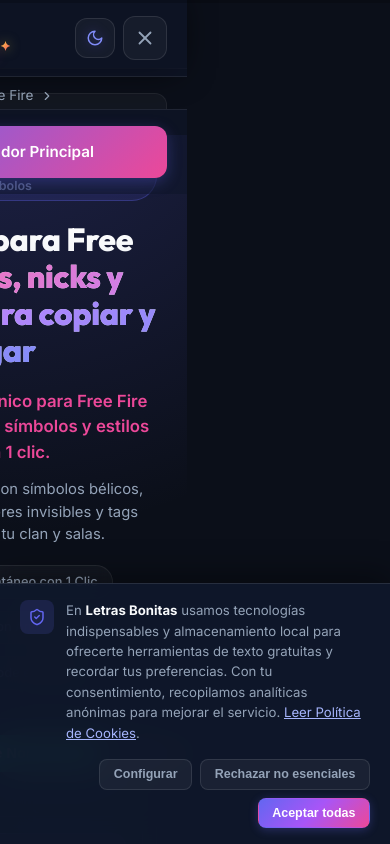
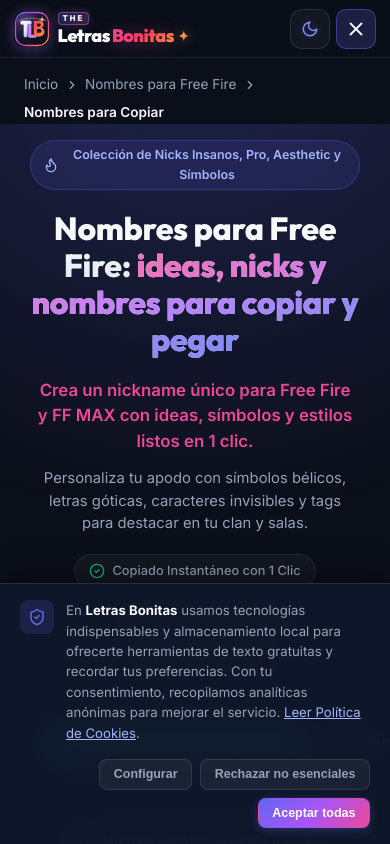
Before and after one commit to sajidrauf07/Fontwebsite, a Next.js app: page /nombres-para-free-fire/nombres in a window 390 px wide. Both pictures are taken after a click on the button 344 px from the left and 34 px from the top of the page. Shown: the top 844 px of the page. Built offline with nearby package versions, Linux system fonts and the light colour scheme.

Commit message:
fix(header): optimize mobile header and navigation responsiveness across all viewports

```diff
--- a/src/components/layout/Header.tsx
+++ b/src/components/layout/Header.tsx
@@ -1,12 +1,13 @@
 'use client';
 
-import React, { useState, useEffect, useRef } from 'react';
+import React, { useState, useEffect, useRef, useCallback } from 'react';
 import Link from 'next/link';
 import { usePathname } from 'next/navigation';
 import {
   Sparkles,
   ChevronDown,
   Menu,
+  X,
   Compass,
   ArrowRight,
   Check
@@ -27,13 +28,17 @@ export const Header: React.FC = () => {
   const headerRef = useRef<HTMLElement>(null);
   const hoverTimeoutRef = useRef<NodeJS.Timeout | null>(null);
 
-  // Close dropdown on route change
+  const closeMobileMenu = useCallback(() => {
+    setMobileMenuOpen(false);
+  }, []);
+
+  // Close dropdown and mobile menu on route change
   useEffect(() => {
     setActiveDropdown(null);
     setMobileMenuOpen(false);
   }, [pathname]);
 
-  // Click outside to close dropdown
+  // Click outside to close desktop dropdown
   useEffect(() => {
     const handleClickOutside = (event: MouseEvent) => {
       if (headerRef.current && !headerRef.current.contains(event.target as Node)) {
@@ -44,19 +49,32 @@ export const Header: React.FC = () => {
     return () => document.removeEventListener('mousedown', handleClickOutside);
   }, []);
 
-  // Escape key to close dropdown
+  // Escape key to close desktop dropdown and mobile menu
   useEffect(() => {
     const handleKeyDown = (e: KeyboardEvent) => {
       if (e.key === 'Escape') {
         setActiveDropdown(null);
+        setMobileMenuOpen(false);
       }
     };
     window.addEventListener('keydown', handleKeyDown);
     return () => window.removeEventListener('keydown', handleKeyDown);
   }, []);
 
+  // Automatically close mobile menu when viewport reaches desktop breakpoint (>= 1024px)
+  useEffect(() => {
+    const handleResize = () => {
+      if (window.innerWidth >= 1024) {
+        setMobileMenuOpen(false);
+      }
+    };
+    window.addEventListener('resize', handleResize);
+    return () => window.removeEventListener('resize', handleResize);
+  }, []);
+
   // Desktop Hover handlers with grace delay
   const handleMouseEnter = (siloId: string) => {
+    if (window.innerWidth < 1024) return;
     if (hoverTimeoutRef.current) {
       clearTimeout(hoverTimeoutRef.current);
       hoverTimeoutRef.current = null;
@@ -81,11 +99,16 @@ export const Header: React.FC = () => {
     setActiveDropdown(prev => (prev === siloId ? null : siloId));
   };
 
+  const toggleMobileMenu = () => {
+    setActiveDropdown(null);
+    setMobileMenuOpen(prev => !prev);
+  };
+
   return (
-    <header className="site-header" ref={headerRef}>
+    <header className={`site-header ${mobileMenuOpen ? 'mobile-menu-active' : ''}`} ref={headerRef}>
       <div className="header-container">
         {/* Brand / Logo: TLB Monogram + The Letras Bonitas */}
-        <BrandLogo />
+        <BrandLogo onClick={() => setMobileMenuOpen(false)} />
 
         {/* Desktop Navigation */}
         <nav className="desktop-silo-nav" aria-label="Navegación principal">
@@ -209,28 +232,31 @@ export const Header: React.FC = () => {
         <div className="header-right-actions">
           <ThemeToggle />
 
+          {/* Desktop Only CTA */}
           <a href="/#generador" className="header-cta-btn">
             <Compass size={16} />
-            <span>Usar Generador</span>
+            <span className="desktop-cta-full">Usar Generador</span>
+            <span className="desktop-cta-short">Generador</span>
           </a>
 
-          {/* Mobile Hamburger Button */}
+          {/* Mobile Hamburger / Close Button */}
           <button
-            onClick={() => setMobileMenuOpen(true)}
-            className="mobile-hamburger-btn"
-            aria-label="Abrir menú de navegación móvil"
+            onClick={toggleMobileMenu}
+            className={`mobile-hamburger-btn ${mobileMenuOpen ? 'is-open' : ''}`}
+            aria-label={mobileMenuOpen ? 'Cerrar menú de navegación móvil' : 'Abrir menú de navegación móvil'}
             aria-expanded={mobileMenuOpen}
+            aria-controls="mobile-nav-panel"
             type="button"
           >
-            <Menu size={24} />
+            {mobileMenuOpen ? <X size={22} /> : <Menu size={22} />}
           </button>
         </div>
       </div>
 
-      {/* Accessible Mobile Nav Drawer */}
+      {/* Accessible Mobile Nav Overlay */}
       <MobileNav
         isOpen={mobileMenuOpen}
-        onClose={() => setMobileMenuOpen(false)}
+        onClose={closeMobileMenu}
       />
     </header>
   );
--- a/src/components/layout/MobileNav.tsx
+++ b/src/components/layout/MobileNav.tsx
@@ -4,22 +4,18 @@ import React, { useState, useEffect, useRef } from 'react';
 import Link from 'next/link';
 import { usePathname } from 'next/navigation';
 import {
-  X,
   ChevronDown,
-  Sparkles,
   ArrowRight,
   Compass,
   Home,
-  Check
+  Check,
+  Sparkles
 } from 'lucide-react';
 import {
   SILO_NAVIGATION,
   isPathActive,
-  getActiveSilo,
   type SiloNavItem
 } from '@/config/navigation';
-import { ThemeToggle } from './ThemeToggle';
-import { BrandLogo } from './BrandLogo';
 
 interface MobileNavProps {
   isOpen: boolean;
@@ -28,35 +24,28 @@ interface MobileNavProps {
 
 export const MobileNav: React.FC<MobileNavProps> = ({ isOpen, onClose }) => {
   const pathname = usePathname();
-  const drawerRef = useRef<HTMLDivElement>(null);
-  const closeBtnRef = useRef<HTMLButtonElement>(null);
+  const navRef = useRef<HTMLDivElement>(null);
 
-  // Determine active SILO on initial render or route change to auto-expand it
-  const [expandedSilos, setExpandedSilos] = useState<Record<string, boolean>>(() => {
-    const active = getActiveSilo(pathname);
-    return active ? { [active.id]: true } : {};
-  });
+  // Accordion state - all collapsed by default to keep the navigation compact and scannable
+  const [expandedSilos, setExpandedSilos] = useState<Record<string, boolean>>({});
 
-  // Auto-expand active silo whenever pathname changes
-  useEffect(() => {
-    const active = getActiveSilo(pathname);
-    if (active) {
-      setExpandedSilos(prev => ({ ...prev, [active.id]: true }));
-    }
-  }, [pathname]);
-
-  // Lock body scroll when mobile menu is open
+  // Lock body scroll cleanly when mobile menu is open without layout shifts
   useEffect(() => {
     if (isOpen) {
+      const scrollY = window.scrollY;
+      document.body.style.position = 'fixed';
+      document.body.style.top = `-${scrollY}px`;
+      document.body.style.width = '100%';
       document.body.style.overflow = 'hidden';
-      // Focus close button on open
-      setTimeout(() => closeBtnRef.current?.focus(), 50);
-    } else {
+
+      return () => {
+        document.body.style.position = '';
+        document.body.style.top = '';
+        document.body.style.width = '';
         document.body.style.overflow = '';
+        window.scrollTo(0, scrollY);
+      };
     }
-    return () => {
-      document.body.style.overflow = '';
-    };
   }, [isOpen]);
 
   // Handle escape key
@@ -81,41 +70,45 @@ export const MobileNav: React.FC<MobileNavProps> = ({ isOpen, onClose }) => {
 
   return (
     <div
-      className="mobile-nav-portal"
+      id="mobile-nav-panel"
+      className="mobile-nav-overlay"
       role="dialog"
       aria-modal="true"
       aria-label="Menú de navegación principal"
+      ref={navRef}
     >
-      {/* Backdrop */}
+      {/* Semi-transparent Backdrop for outside taps */}
       <div
         className="mobile-nav-backdrop"
         onClick={onClose}
         aria-hidden="true"
       />
 
-      {/* Drawer */}
-      <div className="mobile-nav-drawer" ref={drawerRef}>
-        {/* Drawer Header */}
-        <div className="mobile-drawer-header">
-          <BrandLogo onClick={onClose} size="sm" />
-
-          <div className="mobile-drawer-header-actions">
-            <ThemeToggle />
-            <button
-              ref={closeBtnRef}
+      {/* Main Scrollable Sheet anchored below Header */}
+      <div className="mobile-nav-sheet">
+        {/* Featured Primary CTA: Ir al Generador Principal */}
+        <div className="mobile-nav-cta-card">
+          <a
+            href="/#generador"
             onClick={onClose}
-              className="mobile-nav-close-btn"
-              aria-label="Cerrar menú de navegación"
-              type="button"
+            className="mobile-nav-cta-link"
           >
-              <X size={22} />
-            </button>
+            <div className="mobile-nav-cta-icon-wrapper">
+              <Compass size={20} className="mobile-nav-cta-icon" />
             </div>
+            <div className="mobile-nav-cta-info">
+              <span className="mobile-nav-cta-title">
+                Ir al Generador Principal
+                <Sparkles size={13} className="mobile-nav-cta-sparkle" />
+              </span>
+              <span className="mobile-nav-cta-desc">350+ fuentes para copiar y pegar</span>
+            </div>
+            <ArrowRight size={17} className="mobile-nav-cta-arrow" />
+          </a>
         </div>
 
-        {/* Drawer Body */}
-        <div className="mobile-drawer-body">
-          <nav className="mobile-silo-nav" aria-label="Navegación SILO móvil">
+        {/* Navigation List */}
+        <nav className="mobile-silo-nav" aria-label="Navegación de categorías móvil">
           {/* Inicio Link */}
           <div className="mobile-nav-root-item">
             <Link
@@ -133,7 +126,7 @@ export const MobileNav: React.FC<MobileNavProps> = ({ isOpen, onClose }) => {
             </Link>
           </div>
 
-            {/* SILO Accordion Sections */}
+          {/* SILO Accordion Categories */}
           {SILO_NAVIGATION.map((silo: SiloNavItem) => {
             const isSiloActive = isPathActive(pathname, silo.href, false);
             const isExpanded = !!expandedSilos[silo.id];
@@ -143,9 +136,8 @@ export const MobileNav: React.FC<MobileNavProps> = ({ isOpen, onClose }) => {
                 key={silo.id}
                 className={`mobile-silo-block ${isSiloActive ? 'is-active-silo' : ''} ${isExpanded ? 'is-expanded' : ''} theme-${silo.colorTheme}`}
               >
-                  {/* Split Target Row */}
                 <div className="mobile-silo-row">
-                    {/* Left: Direct link to parent SILO */}
+                  {/* Left: Parent Link with Title & optional Active Badge */}
                   <Link
                     href={silo.href}
                     onClick={onClose}
@@ -153,11 +145,11 @@ export const MobileNav: React.FC<MobileNavProps> = ({ isOpen, onClose }) => {
                   >
                     <span className="mobile-silo-title">{silo.title}</span>
                     {isSiloActive && (
-                        <span className="mobile-silo-active-badge">SILO Activo</span>
+                      <span className="mobile-silo-active-badge">Activo</span>
                     )}
                   </Link>
 
-                    {/* Right: Toggle Button for Accordion */}
+                  {/* Right: Dedicated Expand/Collapse Chevron Button */}
                   <button
                     type="button"
                     onClick={() => toggleSilo(silo.id)}
@@ -173,15 +165,11 @@ export const MobileNav: React.FC<MobileNavProps> = ({ isOpen, onClose }) => {
                   </button>
                 </div>
 
-                  {/* Supporting Children Links Accordion Panel */}
+                {/* Subpages Compact List (No bloated multi-line descriptions) */}
+                {isExpanded && (
                   <div
                     id={`mobile-silo-panel-${silo.id}`}
-                    className={`mobile-silo-panel ${isExpanded ? 'open' : 'closed'}`}
-                    style={{
-                      maxHeight: isExpanded ? '600px' : '0',
-                      opacity: isExpanded ? 1 : 0,
-                      visibility: isExpanded ? 'visible' : 'hidden'
-                    }}
+                    className="mobile-silo-panel open"
                   >
                     <ul className="mobile-silo-child-list">
                       {/* Overview Link for the Silo */}
@@ -208,12 +196,7 @@ export const MobileNav: React.FC<MobileNavProps> = ({ isOpen, onClose }) => {
                               className={`mobile-silo-child-link ${isChildActive ? 'current' : ''}`}
                             >
                               <span className="mobile-child-bullet" />
-                              <div className="mobile-child-info">
                               <span className="mobile-child-text">{child.title}</span>
-                                {child.description && (
-                                  <span className="mobile-child-desc">{child.description}</span>
-                                )}
-                              </div>
                               {isChildActive && (
                                 <span className="mobile-current-check" title="Página actual">
                                   <Check size={14} />
@@ -225,22 +208,22 @@ export const MobileNav: React.FC<MobileNavProps> = ({ isOpen, onClose }) => {
                       })}
                     </ul>
                   </div>
+                )}
               </div>
             );
           })}
         </nav>
+
+        {/* Quick Footer Links inside Mobile Sheet */}
+        <div className="mobile-nav-sheet-footer">
+          <div className="mobile-sheet-footer-links">
+            <Link href="/simbolos/" onClick={onClose} className="mobile-sheet-link">Símbolos</Link>
+            <span className="mobile-sheet-dot">•</span>
+            <Link href="/politica-de-privacidad/" onClick={onClose} className="mobile-sheet-link">Privacidad</Link>
+            <span className="mobile-sheet-dot">•</span>
+            <Link href="/contacto/" onClick={onClose} className="mobile-sheet-link">Contacto</Link>
           </div>
-
-        {/* Drawer Footer CTA */}
-        <div className="mobile-drawer-footer">
-          <a
-            href="/#generador"
-            onClick={onClose}
-            className="mobile-cta-btn"
-          >
-            <Compass size={18} />
-            <span>Ir al Generador Principal</span>
-          </a>
+          <p className="mobile-sheet-copy">The Letras Bonitas — Generador de Fuentes</p>
         </div>
       </div>
     </div>
```
Also changed, not shown: src/app/globals.css. Lines whose indentation alone changed are shown as unchanged.
